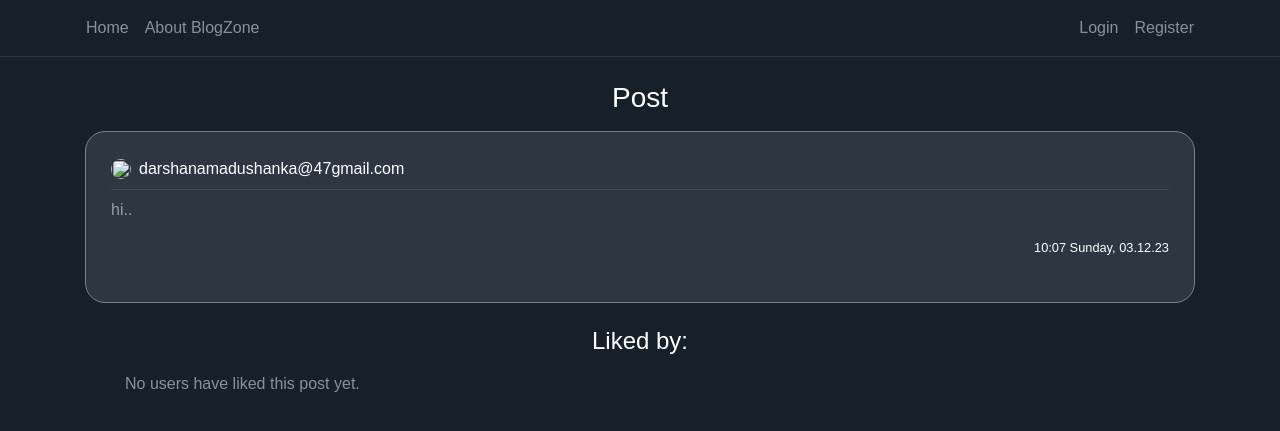
After one commit to Sachanee/Micro_Blogging_Platform, a Django app: page /like/1/ in a window 1280 px wide. The commit adds this page. Shown: the top 431 px of the page. Run offline with Django 4.2, Linux system fonts and the light colour scheme; data comes from the database, SQL or seed files in the repository; data that the repository does not hold is empty; some libraries are stand-ins or nearby versions.

Commit message:
Modify Like functionality
Add like_details.html to check the user who like each posts and did some changes to the visual feel

```diff
--- a/Blog/models.py
+++ b/Blog/models.py
@@ -8,11 +8,13 @@ class Post(models.Model):
     content = models.TextField(max_length=1000)
     date_posted = models.DateTimeField(default=timezone.now)
     author = models.ForeignKey(User, on_delete=models.CASCADE)
-    likes = models.IntegerField(default=0)
-    dislikes = models.IntegerField(default=0)
+    likes = models.ManyToManyField(User, related_name="liked_posts", blank=True)
 
     def __str__(self):
-        return self.content[:5]
+        return self.content[:4]
+
+    def number_of_likes(slef):
+        return slef.likes.count()
 
     @property
     def number_of_comments(self):
--- a/Blog/templates/Blog/base.html
+++ b/Blog/templates/Blog/base.html
@@ -70,6 +70,7 @@
     <script src="https://stackpath.bootstrapcdn.com/bootstrap/4.1.3/js/bootstrap.min.js"
         integrity="sha384-ChfqqxuZUCnJSK3+MXmPNIyE6ZbWh2IMqE241rYiqJxyMiZ6OW/JmZQ5stwEULTy"
         crossorigin="anonymous"></script>
+    <script src="https://kit.fontawesome.com/c08eb42585.js" crossorigin="anonymous"></script>
 </body>
 
 </html>
--- /dev/null
+++ b/Blog/templates/Blog/like_detail.html
@@ -0,0 +1,58 @@
+{% extends "Blog/base.html" %}
+{% load crispy_forms_tags %}
+{% block content %}
+<div class="container">
+    <h3 class="white-important mb-3">
+        Post
+    </h3>
+    <div class="hovered-tweet-comment">
+        <article class="media content-section">
+            <div style="width: 100%; word-break: break-all;">
+                <div class="pb-2 row m-0" style="width: 100%; margin-right: 0 !important;">
+                    <div class="col-8 no-padding d-flex align-items-center" style="padding-left: 0px !important;">
+                        <img class="rounded-circle mr-2" style="width: 20px; height: 20px;"
+                            src="{{ post.author.profile.image.url }}">
+                        <a class="mr-2 white-important" href="{% url 'user-posts' post.author %}">
+                            {{ post.author }}
+                        </a>
+                    </div>
+                    <div class="col-4 d-flex flex-row-reverse no-padding align-items-center"
+                        style="padding-right: 0 !important;">
+                        {% if post.author == user %}
+                        <a class="material-icons ml-2" style="font-size: 14px"
+                            href="{% url 'post-delete' post.id %}">clear</a>
+                        <a class="material-icons ml-2" style="font-size: 14px"
+                            href="{% url 'post-update' post.id %}">update</a>
+                        {% endif %}
+                    </div>
+                </div>
+                <div class="mb-2" style="width: 100%; height: 1px; background-color: rgba(255, 255, 255, 0.1)"></div>
+                <a style="color: rgba(255, 255, 255, 0.5) !important;">
+                    <p>
+                        {{ post.content }}
+                    </p>
+                    <small class="white-important d-flex full-width flex-row-reverse">
+                        {{ post.date_posted | date:"H:i l, d.m.y" }}
+                    </small>
+                </a>
+            </div>
+        </article>
+    </div>
+    <br>
+    <!-- Liked users list -->
+    <h4 class="white-important mb-3">
+        Liked by:
+    </h4>
+    <ul> <!-- Add this <ul> tag here -->
+        {% for liked_user in post.likes.all %}
+        <li>
+            <a href="{% url 'user-posts' liked_user.username %}">
+                {{ liked_user.username }}
+            </a>
+        </li>
+        {% empty %}
+        <li>No users have liked this post yet.</li>
+        {% endfor %}
+    </ul> <!-- Closing </ul> tag -->
+</div>
+{% endblock content %}
--- a/Blog/urls.py
+++ b/Blog/urls.py
@@ -8,9 +8,10 @@ from .views import (
     UserPostListView,
     FollowsListView,
     FollowersListView,
-    postpreference,
+    post_like,
     post_list,
     CommentDeleteView,
+    LikeDetailView,
 )
 from . import views
 from django.urls import include
@@ -35,15 +36,12 @@ urlpatterns = [
         FollowersListView.as_view(),
         name="user-followers",
     ),
-    path(
-        "post/<int:postid>/preference/<int:userpreference>",
-        postpreference,
-        name="postpreference",
-    ),
+    path("post_like/<int:postid>", views.post_like, name="post_like"),
     path("l/", include(router.urls)),
     path("api-auth/", include("rest_framework.urls", namespace="rest_framework")),
     path("api/posts", post_list),
     path(
         "comment/<int:pk>/delete/", CommentDeleteView.as_view(), name="comment-delete"
     ),
+    path("like/<int:pk>/", LikeDetailView.as_view(), name="like-detail"),
 ]
--- a/Blog/views.py
+++ b/Blog/views.py
@@ -231,90 +231,18 @@ class FollowersListView(ListView):
 
 
 @login_required
-def postpreference(request, postid, userpreference):
-    if request.method == "POST":
-        eachpost = get_object_or_404(Post, id=postid)
+def post_like(request, postid):
+    if request.user.is_authenticated:
+        post = get_object_or_404(Post, id=postid)
+        if post.likes.filter(id=request.user.id):
+            post.likes.remove(request.user)
+        else:
+            post.likes.add(request.user)
 
-        obj = ""
-
-        valueobj = ""
-
-        try:
-            obj = Preference.objects.get(user=request.user, post=eachpost)
-
-            valueobj = obj.value  # value of userpreference
-
-            valueobj = int(valueobj)
-
-            userpreference = int(userpreference)
-
-            if valueobj != userpreference:
-                obj.delete()
-
-                upref = Preference()
-                upref.user = request.user
-
-                upref.post = eachpost
-
-                upref.value = userpreference
-
-                if userpreference == 1 and valueobj != 1:
-                    eachpost.likes += 1
-                    eachpost.dislikes -= 1
-                elif userpreference == 2 and valueobj != 2:
-                    eachpost.dislikes += 1
-                    eachpost.likes -= 1
-
-                upref.save()
-
-                eachpost.save()
-
-                context = {"eachpost": eachpost, "postid": postid}
-
-                return redirect("blog-home")
-
-            elif valueobj == userpreference:
-                obj.delete()
-
-                if userpreference == 1:
-                    eachpost.likes -= 1
-                elif userpreference == 2:
-                    eachpost.dislikes -= 1
-
-                eachpost.save()
-
-                context = {"eachpost": eachpost, "postid": postid}
-
-                return redirect("blog-home")
-
-        except Preference.DoesNotExist:
-            upref = Preference()
-
-            upref.user = request.user
-
-            upref.post = eachpost
-
-            upref.value = userpreference
-
-            userpreference = int(userpreference)
-
-            if userpreference == 1:
-                eachpost.likes += 1
-            elif userpreference == 2:
-                eachpost.dislikes += 1
-
-            upref.save()
-
-            eachpost.save()
-
-            context = {"eachpost": eachpost, "postid": postid}
-
-            return redirect("blog-home")
+        return redirect("blog-home")
 
     else:
-        eachpost = get_object_or_404(Post, id=postid)
-        context = {"eachpost": eachpost, "postid": postid}
-
+        messages.success(request, ("You Must Be Logged In To View That Page..."))
         return redirect("blog-home")
 
 
@@ -386,3 +314,16 @@ class CommentDeleteView(LoginRequiredMixin, UserPassesTestMixin, DeleteView):
     def delete(self, request, *args, **kwargs):
         # Perform additional actions before deleting if needed
         return super().delete(request, *args, **kwargs)
+
+
+class LikeDetailView(DetailView):
+    model = Post
+    template_name = "Blog/like_detail.html"
+    context_object_name = "post"
+
+    def get_context_data(self, **kwargs):
+        context = super().get_context_data(**kwargs)
+        post = self.get_object()
+        liked_users = post.likes.all()  # Fetch all users who liked this post
+        context["liked_users"] = liked_users
+        return context
```
Also changed, not shown: Blog/templates/Blog/home.html (+16 -15 lines), Blog/migrations/0003_remove_post_dislikes_remove_post_likes_post_dislikes_and_more.py (added), Blog/migrations/0004_remove_post_dislikes.py (added).
